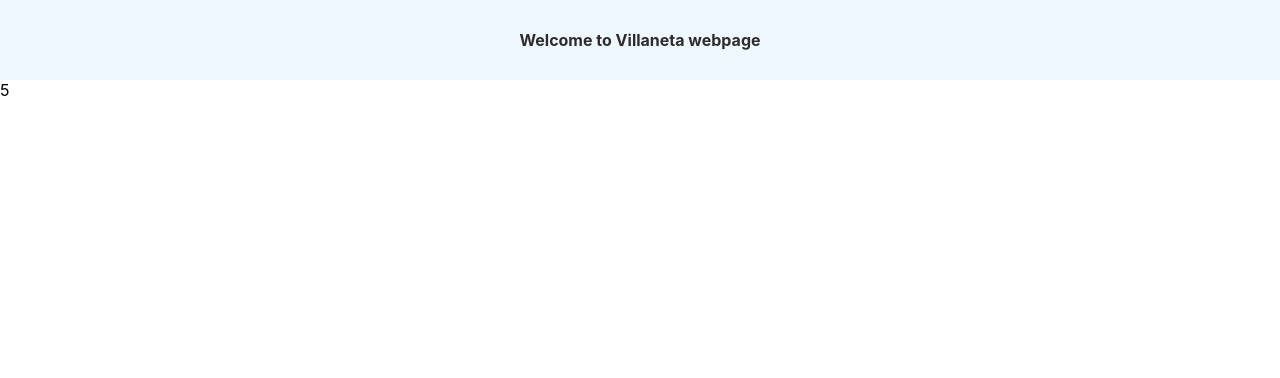
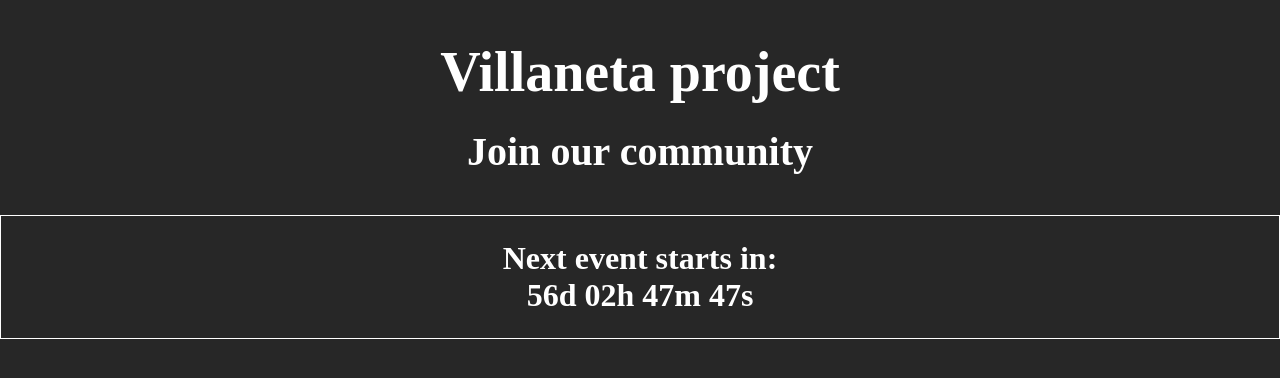
Before and after one commit to fsensoli97/villaneta_project, a React (Create React App) app: page / in a window 1280 px wide. Shown: the top 378 px of the page. Built offline with nearby package versions, Linux system fonts and the light colour scheme.

Commit message:
add timer

```diff
--- a/src/components/Home/Home.css
+++ b/src/components/Home/Home.css
@@ -1,11 +1,20 @@
-.title {
+.titleContainer {
     display: flex;
+    flex-direction: column;
     align-items: center;
     justify-content: center;
+    row-gap: 3vh;
+    padding: 5vh 0;
+}
 
-    background-color: aliceblue;
-    color: rgb(44, 44, 44);
+.mainTitle {
+    color: white;
+    font-size: 7vh;
     font-weight: bold;
-    text-align: center;
-    height: 10vh;
 }
+
+.subtitle {
+    color: white;
+    font-size: 5vh;
+    font-weight: bold;
+}
--- a/src/components/Home/Home.js
+++ b/src/components/Home/Home.js
@@ -4,10 +4,13 @@ import Timer from "../Timer/Timer"
 export default function Home() {
     return (
         <>
-            <div className="title">
-                <p>
-                    Welcome to Villaneta webpage
-                </p>
+            <div className="titleContainer">
+                <div className="mainTitle">
+                    Villaneta project
+                </div>
+                <div className="subtitle">
+                    Join our community
+                </div>
             </div>
             <Timer></Timer>
         </>
--- /dev/null
+++ b/src/components/Timer/Timer.css
@@ -0,0 +1,13 @@
+.timerContainer {
+    display: flex;
+    flex-direction: column;
+    justify-content: center;
+    align-items: center;
+
+    color: white;
+    font-size: 4vh;
+    font-weight: bold;
+    padding: 3vh 0;
+
+    border: solid 1px white;
+}
--- a/src/components/Timer/Timer.js
+++ b/src/components/Timer/Timer.js
@@ -1,46 +1,35 @@
 import { useEffect, useState } from "react"
+import './Timer.css'
 
 export default function Timer() {
-    let [timer, setTimer] = useState(0)
+    const [timer, setTimer] = useState([0, 0, 0, 0]);
 
     useEffect(() => {
         setInterval(() => {
-            setTimer(timer + 1)
-        }, 1000)
-    })
+            const now = new Date();
+            const partyTime = new Date('11/04/2023');
+            const totSeconds =  parseInt(Math.abs(partyTime - now) / 1000);
 
-    /*
-    const currentdate = new Date();
-    const day = currentdate.getDate()
-    const month = currentdate.getMonth()
-    const year = currentdate.getFullYear()
-    const hours = currentdate.getHours()
-    const minutes = currentdate.getMinutes()
-    const seconds = currentdate.getSeconds()
+            const days = Math.floor(totSeconds / (24 * 3600));
+            const hours = Math.floor((totSeconds - (days * 24 * 3600)) / 3600);
+            const minutes = Math.floor((totSeconds - (days * 24 * 3600) - (hours * 3600)) / 60);
+            const seconds = Math.floor(totSeconds - (days * 24 * 3600) - (hours * 3600) - (minutes * 60));
 
-    const partyDay = 4
-    const partyMonth = 11
-    const partyYear = 2023
-    const partyHours = 0
-    const partyMinutes = 0
-    const partySeconds = 0
-    */
-    const date1 = new Date();
-    const date2 = new Date('11/04/2023');
-    const diffTime = parseInt(Math.abs(date2 - date1));
-    const diffSecs = parseInt(diffTime / 1000);
-    const secs = diffSecs % 60;
-    const diffMinutes = parseInt(diffSecs / 60);
-    const minutes = diffMinutes % 60;
-    const diffHours = parseInt(diffMinutes / 60);
-    const hours = diffMinutes % 24;
-    const days = parseInt(diffHours / 24);
-
-    console.log(days + ':' + hours + ':' + minutes + ':' + secs)
+            setTimer([days, hours, minutes, seconds]);
+        }, 1000);
+    }, []);
 
     return (
         <>
-            <div>{ timer }</div>
+            <div className="timerContainer">
+                <div className="timerTitle">Next event starts in:</div>
+                <div>
+                    { String(timer[0]).padStart(2, '0') + "d " }
+                    { String(timer[1]).padStart(2, '0') + "h "}
+                    { String(timer[2]).padStart(2, '0') + "m "}
+                    { String(timer[3]).padStart(2, '0') + "s "}
+                </div>
+            </div>
         </>
     )
 }
--- a/src/index.css
+++ b/src/index.css
@@ -1,10 +1,7 @@
 body {
   margin: 0;
-  font-family: -apple-system, BlinkMacSystemFont, 'Segoe UI', 'Roboto', 'Oxygen',
-    'Ubuntu', 'Cantarell', 'Fira Sans', 'Droid Sans', 'Helvetica Neue',
-    sans-serif;
-  -webkit-font-smoothing: antialiased;
-  -moz-osx-font-smoothing: grayscale;
+  padding: 0;
+  background-color: rgb(39, 39, 39);
 }
 
 code {
```
